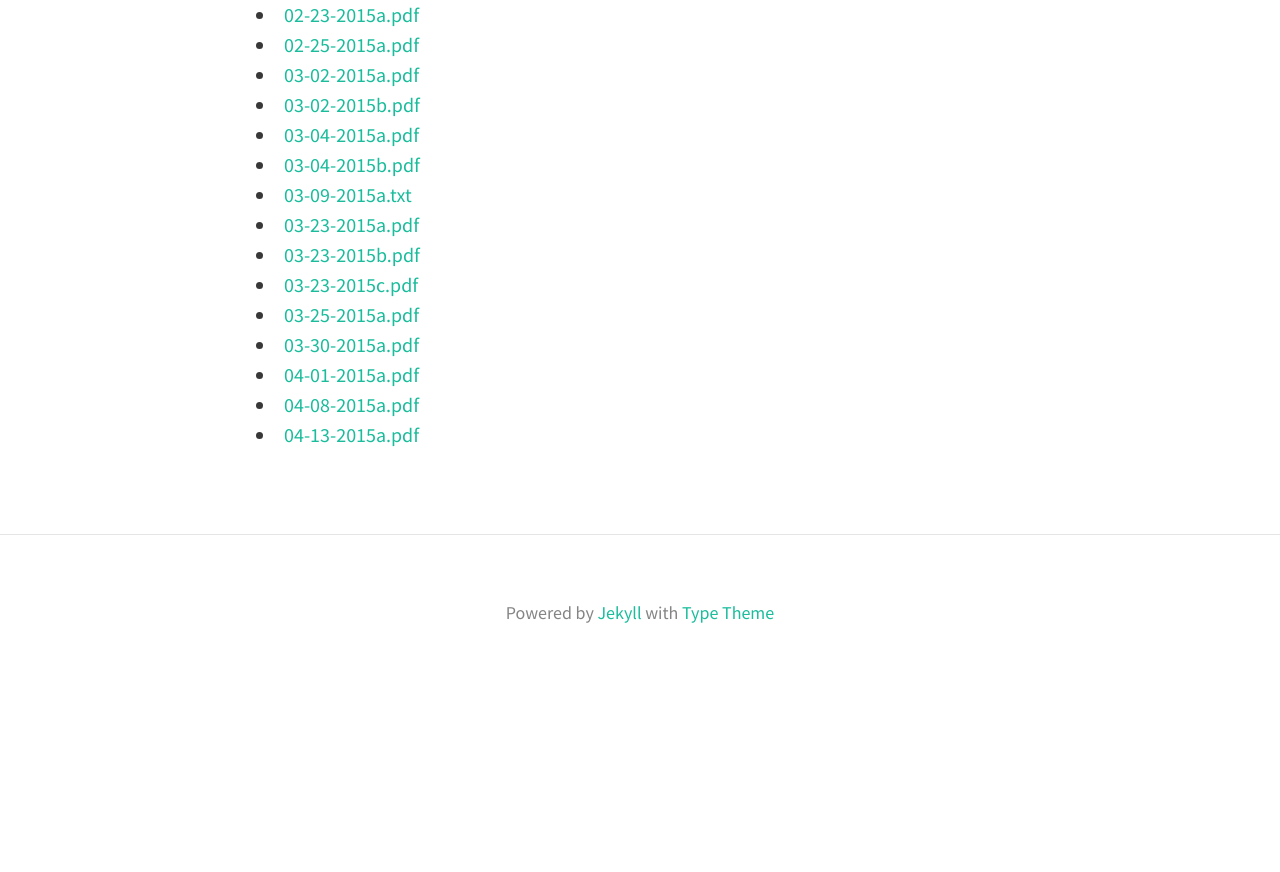
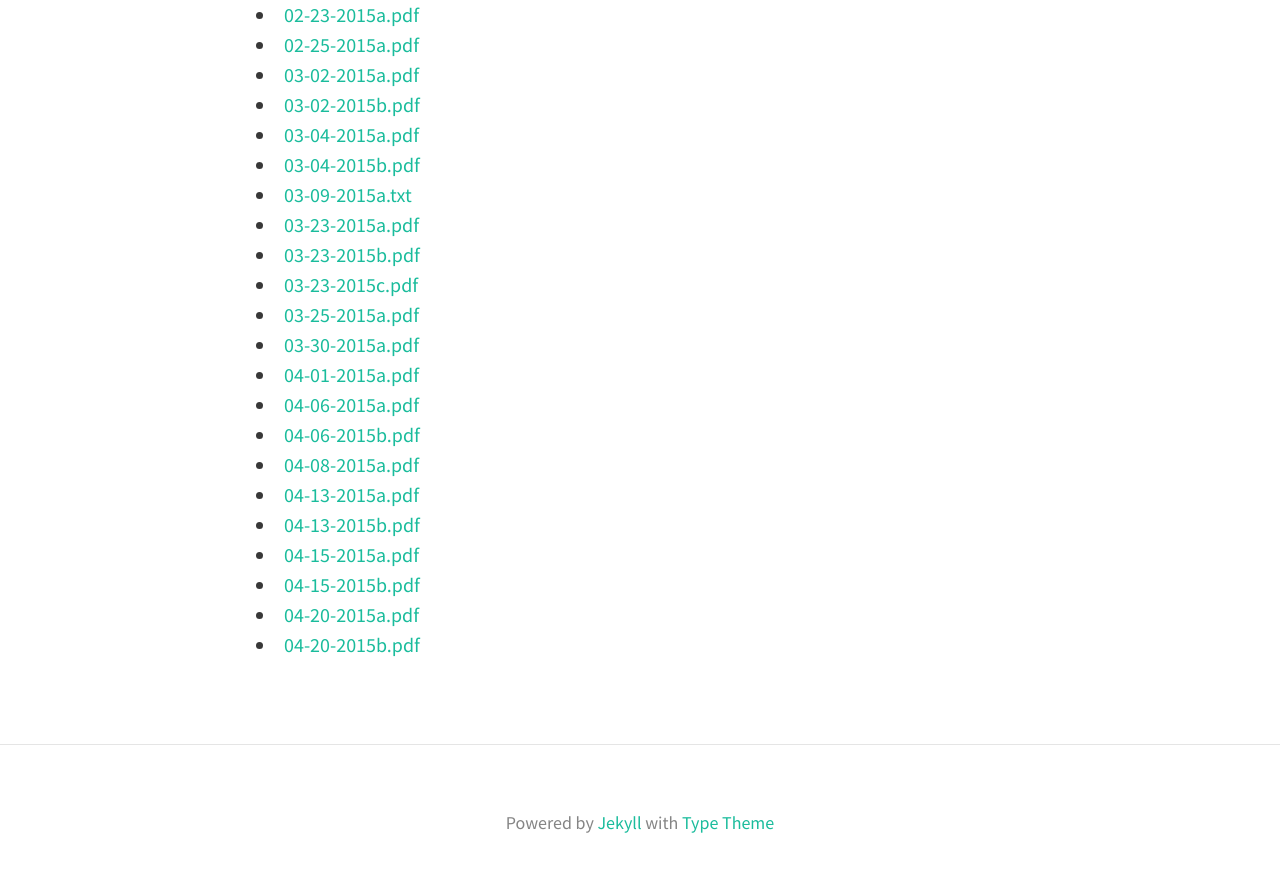
Before and after one commit to jgscott/STA371H_Spring2015, a Jekyll site: the page built from resources.md, in a window 1280 px wide and 900 px high, scrolled down 1870 px. Shown: the top 872 px of the window. Built offline with Jekyll 4.4.1, drawn with Linux system fonts in a browser that asks for light colours; nearby versions of some CDN libraries; before the commit the page ends 2560 px from its top, so only the background shows below that.

```diff
--- a/_data/r.yml
+++ b/_data/r.yml
@@ -8,6 +8,7 @@
 - r: exercises07-STA371H_2015.R
 - r: heights.R
 - r: mammalsleep.R
+- r: MonteCarloIntro.R
 - r: salary_test.R
 - r: sat.R
 - r: titanic.R
--- a/_data/scribe.yml
+++ b/_data/scribe.yml
@@ -24,5 +24,12 @@
 - scribe: 03-25-2015a.pdf
 - scribe: 03-30-2015a.pdf
 - scribe: 04-01-2015a.pdf
+- scribe: 04-06-2015a.pdf
+- scribe: 04-06-2015b.pdf
 - scribe: 04-08-2015a.pdf
 - scribe: 04-13-2015a.pdf
+- scribe: 04-13-2015b.pdf
+- scribe: 04-15-2015a.pdf
+- scribe: 04-15-2015b.pdf
+- scribe: 04-20-2015a.pdf
+- scribe: 04-20-2015b.pdf
```
Also changed, not shown: _posts/2015-04-20-week13.md (+3 -1 lines), 8 other files.
